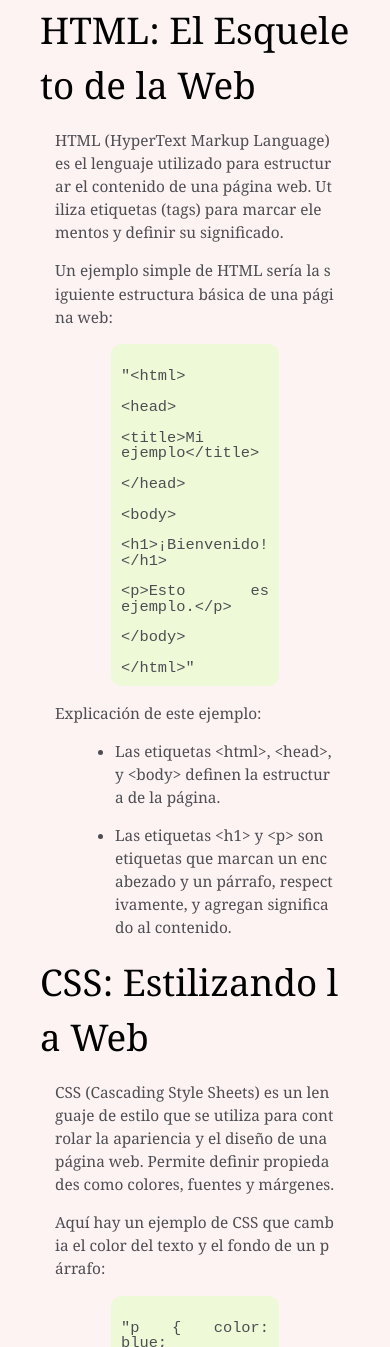
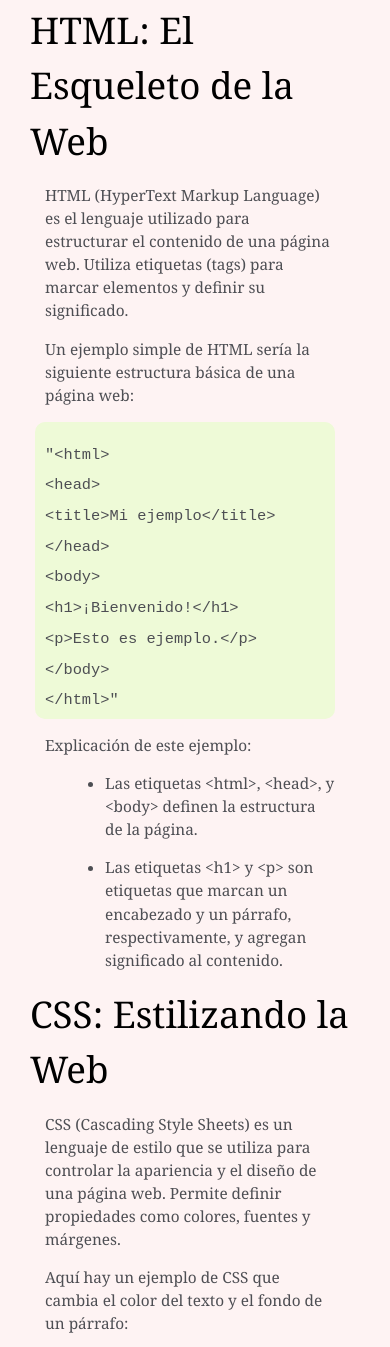
Before and after one commit to Cristh72/docTecHtml, a plain HTML site: page docTecHTML/index.html in a window 390 px wide. Shown: the part 653-2000 px from the top of the page. Drawn offline with Linux system fonts and the light colour scheme.

Commit message:
Responsive terminado

```diff
--- a/docTecHTML/styles.css
+++ b/docTecHTML/styles.css
@@ -110,7 +110,7 @@ code{
     }
 
     #navbar ul{
-        border-top: 2px solid #500e0e;
+        border-bottom: 2px solid #500e0e;
         height: 200px;
         overflow-y:auto;
         margin:0;
@@ -123,6 +123,20 @@ code{
         padding: 40px;
         margin-bottom: 90px;
     }
+}
 
+@media only screen and (max-width: 400px) {
+    #main-doc{
+        word-break:normal;
+        margin-left:-10px;
 
+    }
+    code {
+    margin-left:-10px;
+    width: 100%;
+    word-wrap: normal;
+    word-break: normal;
+    padding: -px;
+    min-width: 300px;
+    }
 }
```
